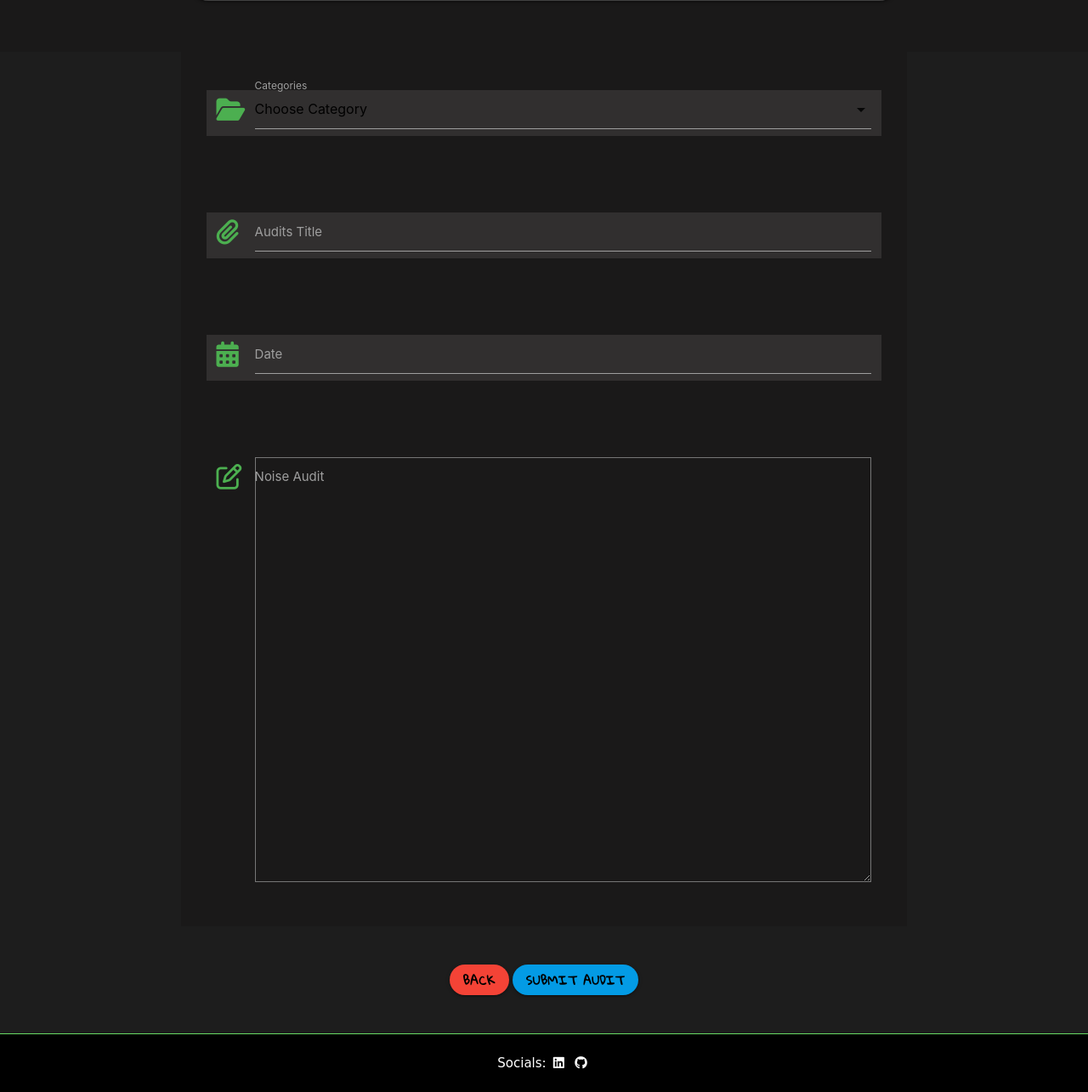
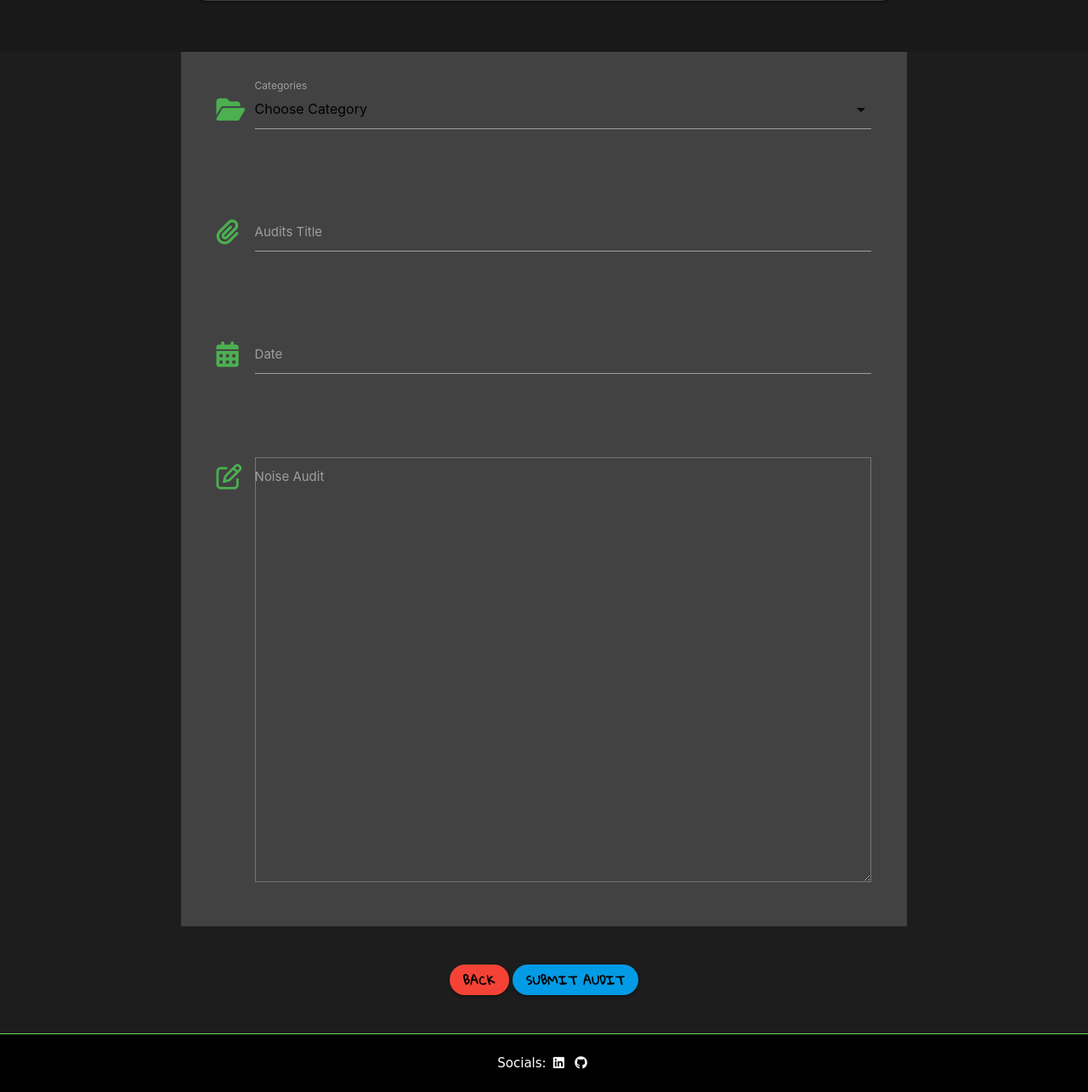
Before and after one commit to PSebastian96/pjt3-NoiseAudit, a Flask app: template templates/add_blog.html in a window 1280 px wide. Shown: the part 240-1525 px from the top of the page at 85% size. Run offline with Flask 3, Linux system fonts and the light colour scheme; the template is opened without the code that fills it, so the values that code supplies are empty; some libraries are stand-ins or nearby versions; some web fonts are replaced.

Commit message:
add blog form restyled

```diff
--- a/templates/add_blog.html
+++ b/templates/add_blog.html
@@ -13,8 +13,8 @@
 <div class="row">
     <form class="col s12 m8 offset-m2" method="POST" action="{{ url_for('add_blog') }}">
             <!-- category selection -->
-                <div class="row">
-                    <div class="input-field col s12 options">
+                <div class="row grey darken-3">
+                    <div class="input-field col s12 grey darken-3">
                         <i class="fas fa-folder-open prefix green-text"></i>
                         <select
                             id="category_name"
@@ -32,8 +32,8 @@
                     </div>
                 </div>
             <!-- blogs title -->
-            <div class="row">
-            <div class="input-field col s12 align-center options">
+            <div class="row grey darken-3">
+            <div class="input-field col s12 align-center grey darken-3">
                     <i class="fa-solid fa-paperclip prefix green-text"></i>
                     <input
                     id="blog_title"
@@ -41,30 +41,29 @@
                     type="text"
                     minlength="3"
                     maxlength="50"
-                    class="validate txt-clr"
+                    class="validate"
                     required/>
                     <label for="blog_title">Audits Title</label>
             </div>
             </div>
             <!-- date section -->
-            <div class="row">
-            <div class="input-field col s12 align-center options">
+            <div class="row grey darken-3">
+            <div class="input-field col s12 align-center grey darken-3">
                     <i class="fa-solid fa-calendar-days prefix green-text"></i>
                     <input
                     id="created_date"
                     name="created_date"
                     type="text"
-                    class="txt-clr"
                     value="{{ date_time }}"
                     required/>
                     <label for="created_date">Date</label>
             </div>
             </div>
             <!-- content box -->
-            <div class="row">
-                <div class="input-field col s12">
+            <div class="row grey darken-3">
+                <div class="input-field col s12 grey darken-3">
                     <i class="fa-regular fa-pen-to-square prefix green-text"></i>
-                    <textarea id="blog_content" name="blog_content" rows="100" cols="100" class="validate txt-clr"
+                    <textarea id="blog_content" name="blog_content" rows="100" cols="100" class="validate"
                     required></textarea>
                 <label for="blog_content">Noise Audit</label>
             </div>
```
Also changed, not shown: templates/get_blogs.html (+3 -5 lines).
